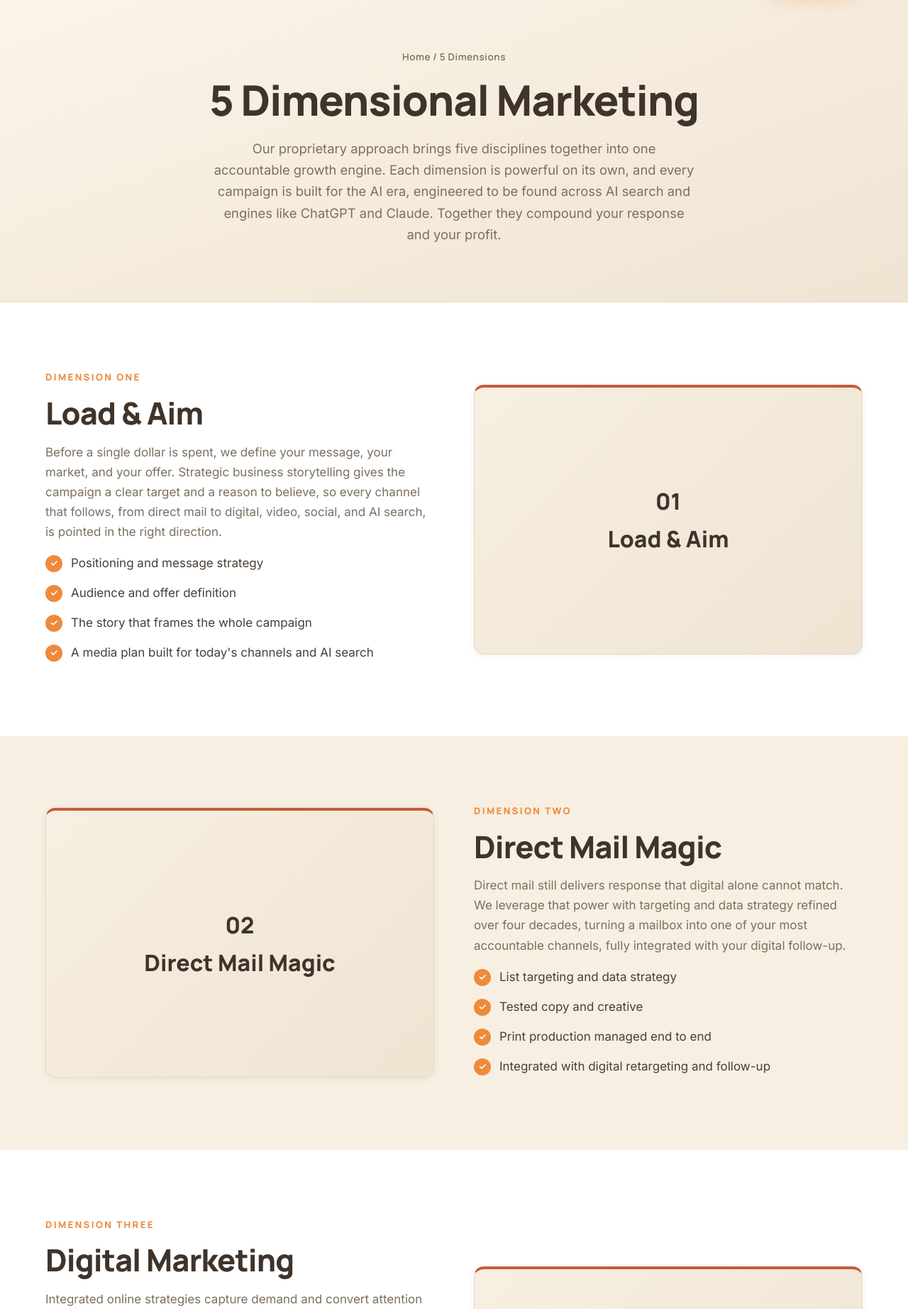
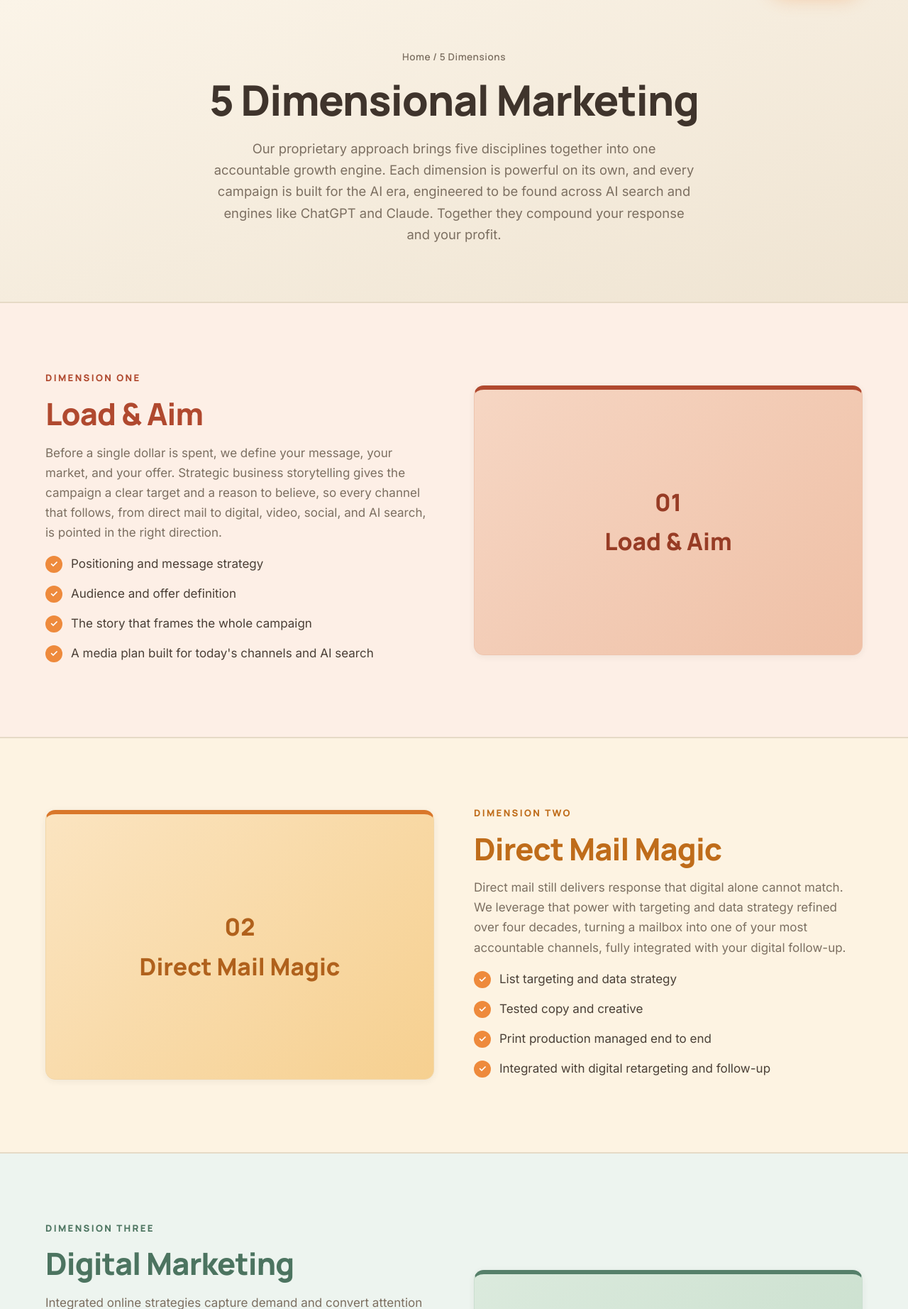
Before and after one commit to aliciamichele-cdmg/cdmg-website, a PHP site: page /5-dimensions.html in a window 1280 px wide. Shown: the part 80-1924 px from the top of the page at 71% size. Run offline with PHP 8.4, Linux system fonts and the light colour scheme.

Commit message:
Give each of the 5 Dimensions its own rich color theme
Bring saturated color into the dimension blocks and headlines: each
dimension now has a colored section wash, a colored eyebrow and headline,
and a bold colored number panel. Palette per dimension: 1 terracotta,
2 amber, 3 sage, 4 gold, 5 rust. Still dark-on-light and readable.

Co-Authored-By: Claude Opus 4.8 <noreply@anthropic.com>

```diff
--- a/5-dimensions.html
+++ b/5-dimensions.html
@@ -74,7 +74,7 @@
   </section>
 
   <!-- Dimension 1 -->
-  <section class="section">
+  <section class="section dsec dsec-1">
     <div class="container split">
       <div class="reveal">
         <span class="eyebrow">Dimension One</span>
@@ -92,7 +92,7 @@
   </section>
 
   <!-- Dimension 2 -->
-  <section class="section section--light">
+  <section class="section section--light dsec dsec-2">
     <div class="container split">
       <div class="split__media reveal" style="order:-1;"><div class="big">02<br />Direct Mail Magic</div></div>
       <div class="reveal">
@@ -110,7 +110,7 @@
   </section>
 
   <!-- Dimension 3 -->
-  <section class="section">
+  <section class="section dsec dsec-3">
     <div class="container split">
       <div class="reveal">
         <span class="eyebrow">Dimension Three</span>
@@ -129,7 +129,7 @@
   </section>
 
   <!-- Dimension 4 -->
-  <section class="section section--light">
+  <section class="section section--light dsec dsec-4">
     <div class="container split">
       <div class="split__media reveal" style="order:-1;"><div class="big">04<br />Media Revived</div></div>
       <div class="reveal">
@@ -149,7 +149,7 @@
   </section>
 
   <!-- Dimension 5 -->
-  <section class="section">
+  <section class="section dsec dsec-5">
     <div class="container split">
       <div class="reveal">
         <span class="eyebrow">Dimension Five</span>
--- a/css/style.css
+++ b/css/style.css
@@ -255,6 +255,36 @@ p { color: var(--muted); }
 .split { display: grid; grid-template-columns: 1fr 1fr; gap: 56px; align-items: center; }
 .split__media { border-radius: var(--radius); min-height: 380px; background: linear-gradient(135deg, var(--light), var(--light-2)); border: 1px solid var(--line); border-top: 4px solid var(--terra); display: grid; place-items: center; color: var(--navy); padding: 40px; box-shadow: var(--shadow-sm); }
 .split__media .big { font-family: var(--font-head); font-weight: 800; font-size: 2rem; text-align: center; color: var(--navy); }
+
+/* ----- 5 Dimensions: rich per-dimension color themes ----- */
+.dsec { border-top: 1px solid var(--line); border-bottom: 1px solid var(--line); }
+.dsec .split__media { border-top-width: 6px; }
+.dsec .split__media .big { font-size: 2.1rem; }
+
+.dsec-1 { background: #fdefe6; }
+.dsec-1 .eyebrow, .dsec-1 h2 { color: #b0492f; }
+.dsec-1 .split__media { background: linear-gradient(135deg,#f6d6c3,#efc0a6); border-color: #eec4ad; border-top-color: #b0492f; }
+.dsec-1 .split__media .big { color: #973c25; }
+
+.dsec-2 { background: #fdf3e2; }
+.dsec-2 .eyebrow, .dsec-2 h2 { color: #bf6c1a; }
+.dsec-2 .split__media { background: linear-gradient(135deg,#fbe4c0,#f6d090); border-color: #f2d7a9; border-top-color: #d9772a; }
+.dsec-2 .split__media .big { color: #b0611c; }
+
+.dsec-3 { background: #edf4ef; }
+.dsec-3 .eyebrow, .dsec-3 h2 { color: #4c7460; }
+.dsec-3 .split__media { background: linear-gradient(135deg,#dbeadd,#c6ddca); border-color: #cbdecf; border-top-color: #56806a; }
+.dsec-3 .split__media .big { color: #3d6350; }
+
+.dsec-4 { background: #fdf6e1; }
+.dsec-4 .eyebrow, .dsec-4 h2 { color: #a17c10; }
+.dsec-4 .split__media { background: linear-gradient(135deg,#f7e6ad,#f0d582); border-color: #eedfa4; border-top-color: #c99a1a; }
+.dsec-4 .split__media .big { color: #8f6f0d; }
+
+.dsec-5 { background: #fceee8; }
+.dsec-5 .eyebrow, .dsec-5 h2 { color: #9e3f29; }
+.dsec-5 .split__media { background: linear-gradient(135deg,#f3cfbd,#ecb69f); border-color: #eac5b2; border-top-color: #a8412a; }
+.dsec-5 .split__media .big { color: #8c3721; }
 .check-list li { display: flex; gap: 12px; align-items: flex-start; margin-bottom: 14px; color: var(--text); }
 .check-list li::before { content:"✓"; flex: 0 0 24px; width: 24px; height: 24px; border-radius: 50%; background: var(--accent); color: #fff; display: grid; place-items: center; font-weight: 800; font-size: .8rem; margin-top: 3px; }
 
```
